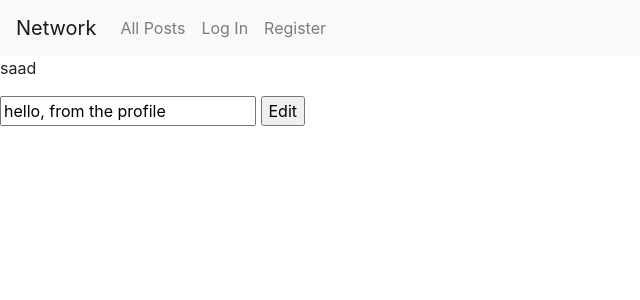
After one commit to saad1551/CS50-Project4, a Django app: page /edit/1 in a window 1280 px wide. The commit adds this page. Shown: the top 300 px of the page, without its empty margins (0-640 px from the left). Run offline with Django 3.2, Linux system fonts and the light colour scheme; data comes from the database, SQL or seed files in the repository; both versions use the stored data as it was after the commit; some libraries are stand-ins or nearby versions.

Commit message:
posts can now be edited

```diff
--- /dev/null
+++ b/network/templates/network/edit.html
@@ -0,0 +1,10 @@
+{% extends "network/layout.html" %}
+
+{% block body %}
+    <p>{{ post.user.username }}</p>
+    <form action="{% url 'edit' post.id %}" method="post">
+        {% csrf_token %}
+        <input type="text" name="edited_text" value="{{ post.text }}">
+        <input type="submit" value="Edit">
+    </form>
+{% endblock %}
--- a/network/templates/network/layout.html
+++ b/network/templates/network/layout.html
@@ -6,6 +6,7 @@
         <title>{% block title %}Social Network{% endblock %}</title>
         <link rel="stylesheet" href="https://stackpath.bootstrapcdn.com/bootstrap/4.4.1/css/bootstrap.min.css" integrity="sha384-Vkoo8x4CGsO3+Hhxv8T/Q5PaXtkKtu6ug5TOeNV6gBiFeWPGFN9MuhOf23Q9Ifjh" crossorigin="anonymous">
         <link href="{% static 'network/styles.css' %}" rel="stylesheet">
+        <script src="{% static 'network/network.js' %}" type="text/javascript"></script>
     </head>
     <body>
 
@@ -46,11 +47,4 @@
             {% endblock %}
         </div>
     </body>
-    <script>
-        function editPost(id) {
-            postToEdit = document.getElementById(id)
-            editForm = postToEdit.querySelector('.edit_form')
-            editForm.display = block
-        }
-    </script>
 </html>
--- a/network/templates/network/profile.html
+++ b/network/templates/network/profile.html
@@ -29,14 +29,16 @@
 </div>
 
 <div class="posts">
-{% for post in profile.posts.all %}
+{% for post in profile_posts %}
     <div class="post">
         <div class="post__username">
             <strong><a href="{% url 'profile' post.user.username %}">{{ post.user.username }}</a></strong>
         </div>
         <div class="post__details">
-            <p>Edit</p>
             <p>{{ post.text }}</p>
+            {% if user == post.user %}
+                <a href="{% url 'edit' post.id %}">Edit</a>
+            {% endif %}
             <p>{{ post.timestamp }}</p>
             <div class="like_box">
                 <form action="{% url 'index' %}" method="post">
--- a/network/urls.py
+++ b/network/urls.py
@@ -9,5 +9,6 @@ urlpatterns = [
     path("logout", views.logout_view, name="logout"),
     path("register", views.register, name="register"),
     path("profile/<str:name>", views.profile, name="profile"),
-    path("following", views.following, name="following")
+    path("following", views.following, name="following"),
+    path("edit/<str:postID>", views.edit, name="edit")
 ]
--- a/network/views.py
+++ b/network/views.py
@@ -105,6 +105,7 @@ def profile(request, name):
     user = User.objects.get(username = name)
     return render(request, "network/profile.html", {
         "profile": user,
+        "profile_posts": Post.objects.filter(user = user.id).order_by('-timestamp'),
         "follow": bool(not user.followers.filter(follower=request.user).exists())
     })
 
@@ -119,3 +120,13 @@ def following(request):
     return render(request, "network/index.html", {
         "posts": postsPages
     })
+
+def edit(request, postID):
+    if request.method == 'POST':
+        post_to_edit = Post.objects.get(id = int(postID))
+        post_to_edit.text = request.POST["edited_text"]
+        post_to_edit.save()
+        return HttpResponseRedirect(reverse(index))
+    return render(request, "network/edit.html", {
+        "post": Post.objects.get(id = int(postID))
+    })
```
Also changed, not shown: network/templates/network/index.html (+2 -8 lines), db.sqlite3, network/static/network/network.js (added).
